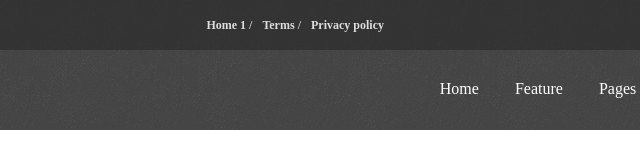
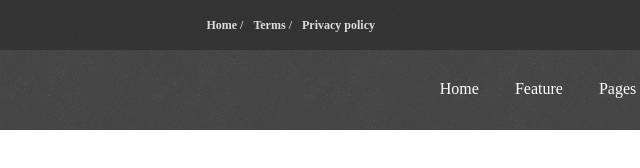
Before and after one commit to abhi2210cs/website1, a plain HTML site: page index.html in a window 1280 px wide. Shown: the full height of the page, 24-664 px from the left. Drawn offline with Linux system fonts and the light colour scheme; files whose address does not match are found by name.

Commit message:
change second time

```diff
--- a/index.html
+++ b/index.html
@@ -13,7 +13,7 @@
             <div class="top">
                 <div class="sec1">
                     <ul class="topmenu">
-                        <li><a href="">Home 1</a> /</li>
+                        <li><a href="">Home</a> /</li>
                         <li><a href="">Terms</a> /</li>
                         <li><a href="">Privacy policy</a></li>
                     </ul>
```
